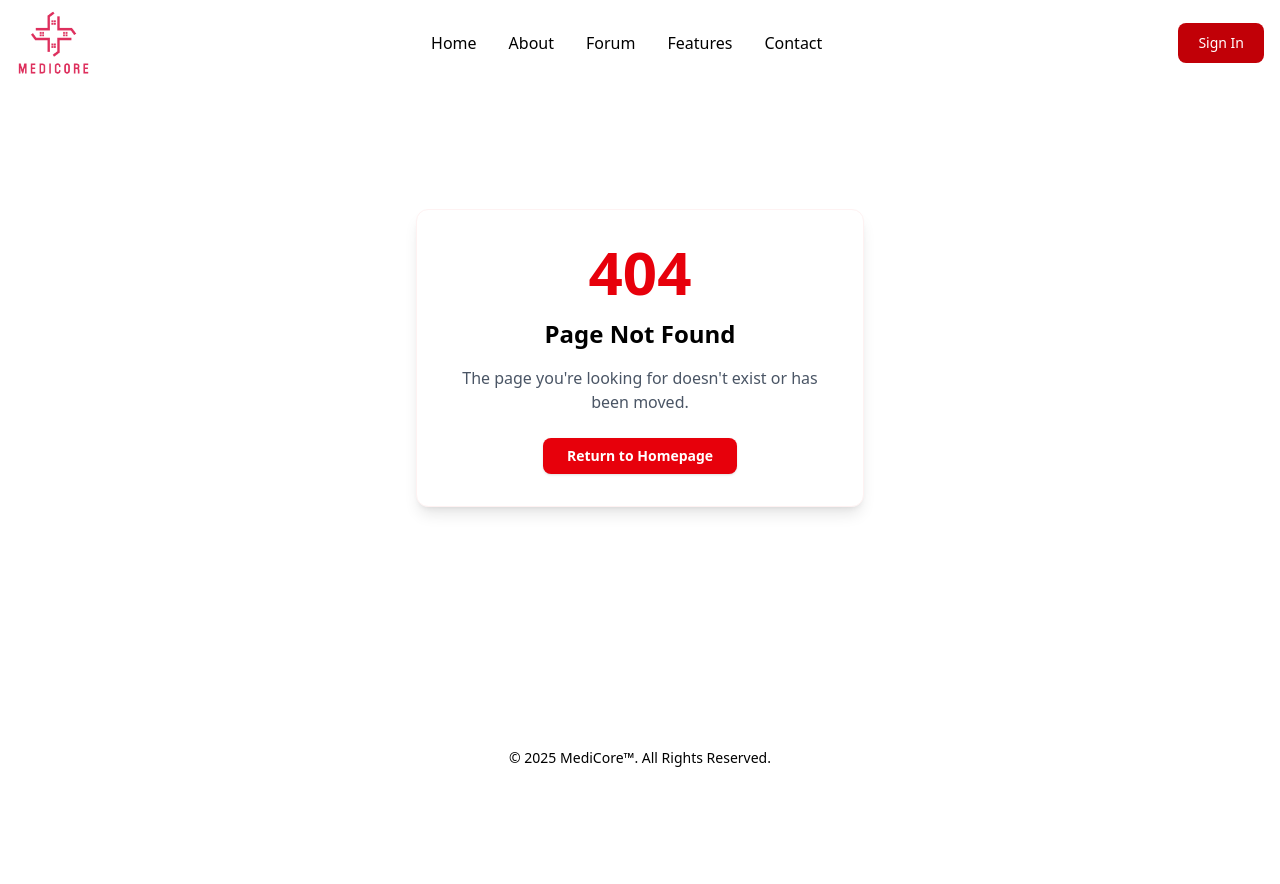
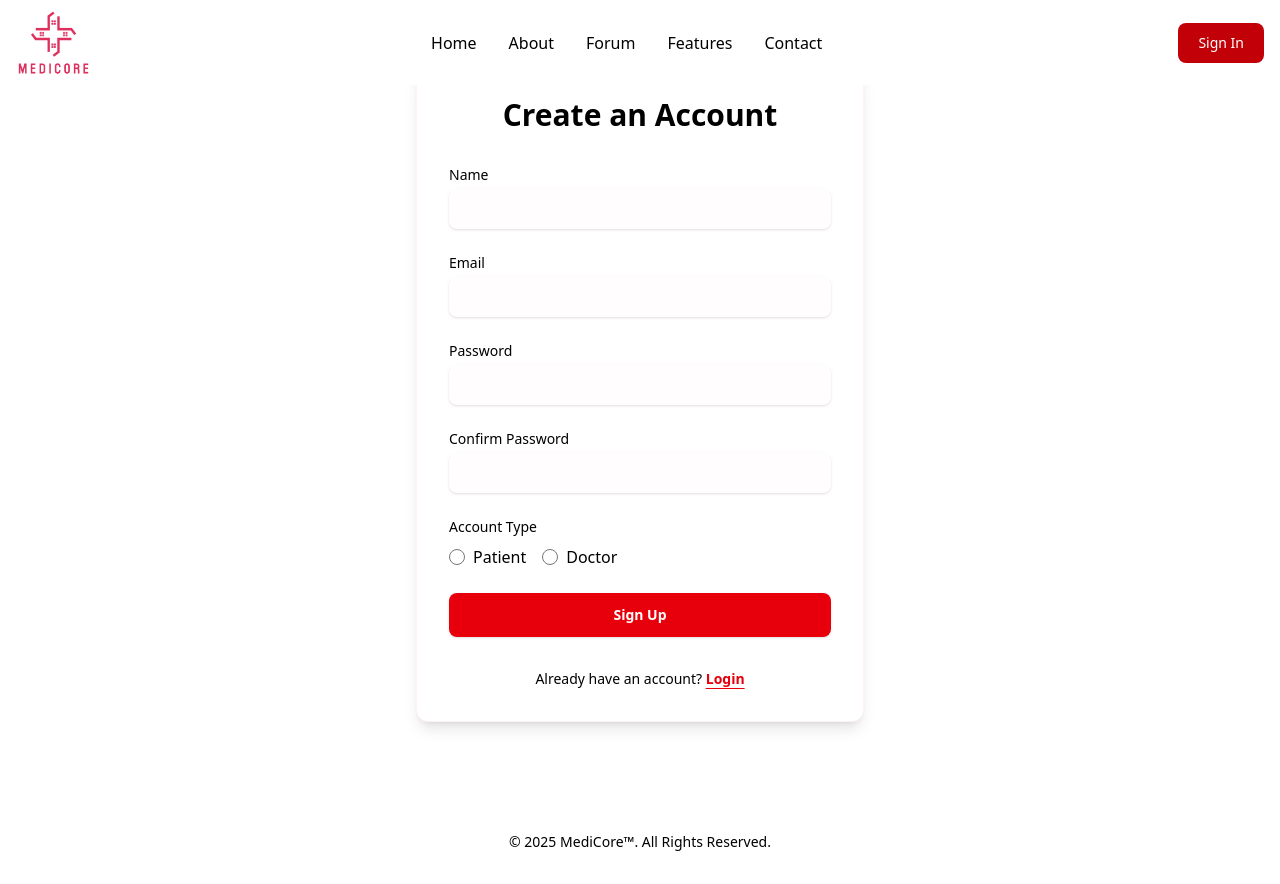
Before and after one commit to casian2018/medicore, a Next.js app: page /pages/signup in a window 1280 px wide. Before the commit this address had no page. Before the commit the page ends 800 px from the top, so only its background shows below. Built offline with nearby package versions, Linux system fonts and the light colour scheme.

Commit message:
Auto stash before merge of "main" and "origin/main"

```diff
--- a/src/pages/api/forum/addPost.ts
+++ b/src/pages/api/forum/addPost.ts
@@ -10,16 +10,16 @@ interface ForumPost {
     timestamp: Date
 }
 
-let posts: ForumPost[] = []
-
-// Removed duplicate handler function
 const uri = process.env.MONGODB_URI
-const client = new MongoClient(uri, { useNewUrlParser: true, useUnifiedTopology: true })
+if (!uri) {
+    throw new Error('Please define the MONGODB_URI environment variable inside .env.local')
+}
+const client = new MongoClient(uri)
 
 async function savePostToDB(post: ForumPost) {
     try {
         await client.connect()
-        const database = client.db('forum')
+        const database = client.db('medicore')
         const collection = database.collection('posts')
         const result = await collection.insertOne(post)
         return result
@@ -38,7 +38,7 @@ export default async function handler(req: NextApiRequest, res: NextApiResponse)
 if (!uri) {
     throw new Error('Please define the MONGODB_URI environment variable inside .env.local')
 }
-const client = new MongoClient(uri, { useNewUrlParser: true, useUnifiedTopology: true })
+const client = new MongoClient(uri)
         const newPost: ForumPost = {
             id: uuidv4(),
             author,
@@ -49,11 +49,11 @@ const client = new MongoClient(uri, { useNewUrlParser: true, useUnifiedTopology:
 
         try {
             const result = await savePostToDB(newPost)
-            return res.status(201).json(result.ops[0])
+            return res.status(201).json(result)
         } catch (error) {
             return res.status(500).json({ message: 'Error saving post to database', error })
         }
     } else {
         return res.status(405).json({ message: 'Method not allowed' })
     }
-}            return res.status(201).json(result)
+}
--- a/src/pages/contact.tsx
+++ b/src/pages/pages/contact.tsx
@@ -12,7 +12,7 @@ export default function ContactPage() {
   const [error, setError] = useState('')
   const [success, setSuccess] = useState('')
 
-  const handleSubmit = (e: React.FormEvent) => {
+  const handleSubmit = async (e: React.FormEvent) => {
     e.preventDefault()
     setError('')
     setSuccess('')
@@ -22,10 +22,33 @@ export default function ContactPage() {
       return
     }
 
-    // Add your form submission logic here
-    console.log('Form submitted:', formData)
-    setSuccess('Your message has been sent successfully!')
-    setFormData({ name: '', email: '', subject: '', message: '' })
+    const webhookUrl = process.env.NEXT_PUBLIC_DISCORD_WEBHOOK_LINK;
+    if (!webhookUrl) {
+      setError('Webhook URL is not defined. Please contact support.');
+      return;
+    }
+    const payload = {
+      content: `**Name:** ${formData.name}\n**Email:** ${formData.email}\n**Subject:** ${formData.subject}\n**Message:** ${formData.message}`
+    }
+
+    try {
+      const response = await fetch(webhookUrl, {
+        method: 'POST',
+        headers: {
+          'Content-Type': 'application/json'
+        },
+        body: JSON.stringify(payload)
+      })
+
+      if (response.ok) {
+        setSuccess('Your message has been sent successfully!')
+        setFormData({ name: '', email: '', subject: '', message: '' })
+      } else {
+        setError('Failed to send message. Please try again later.')
+      }
+    } catch (error) {
+      setError('An error occurred. Please try again later.')
+    }
   }
 
   return (
--- a/src/pages/login.tsx
+++ b/src/pages/pages/login.tsx
@@ -1,4 +1,4 @@
-import AuthForm from '../components/authForm'
+import AuthForm from '../../components/authForm'
 import Nav from "@/components/nav"
 import Footer from '@/components/footer'
 
--- a/src/pages/signup.tsx
+++ b/src/pages/pages/signup.tsx
@@ -1,4 +1,4 @@
-import AuthForm from '../components/authForm'
+import AuthForm from '../../components/authForm'
 import Nav from "@/components/nav"
 import Footer from '@/components/footer'
 export default function SignupPage() {
--- a/src/pages/talk/index.tsx
+++ b/src/pages/talk/index.tsx
@@ -1,6 +1,6 @@
 import { useState, useEffect } from "react";
 import { useRouter } from "next/router";
-import VideoCallPage from "../VideoCallPage"; // Adjust the import path as necessary
+import VideoCallPage from "../pages/VideoCallPage"; // Adjust the import path as necessary
 
 export default function Chat() {
   const [message, setMessage] = useState<string>("");
```
Also changed, not shown: src/pages/pages/VideoCallPage.tsx (renamed from src/pages/VideoCallPage.tsx), src/pages/pages/about.tsx (renamed from src/pages/about.tsx), src/pages/pages/logout.tsx (renamed from src/pages/logout.tsx).
